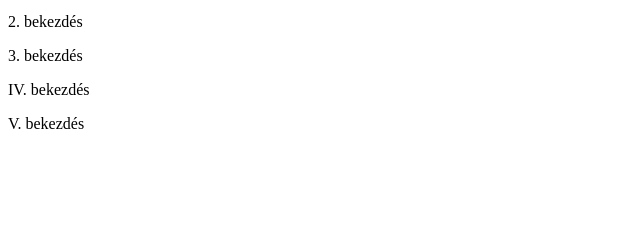
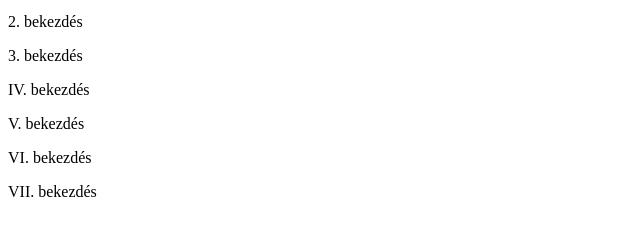
Before and after one commit to kovacsnandor/superhero, a plain HTML site: page index.html in a window 1280 px wide. Shown: the part 101-336 px from the top of the page, without its empty margins (0-640 px from the left). Drawn offline with Linux system fonts and the light colour scheme.

Commit message:
VI-VII. bkezdés

```diff
--- a/index.html
+++ b/index.html
@@ -12,6 +12,8 @@
     <p>3. bekezdés</p>
     <p>IV. bekezdés</p>
     <p>V. bekezdés</p>
+    <p>VI. bekezdés</p>
+    <p>VII. bekezdés</p>
 
 </body>
 </html>
```
